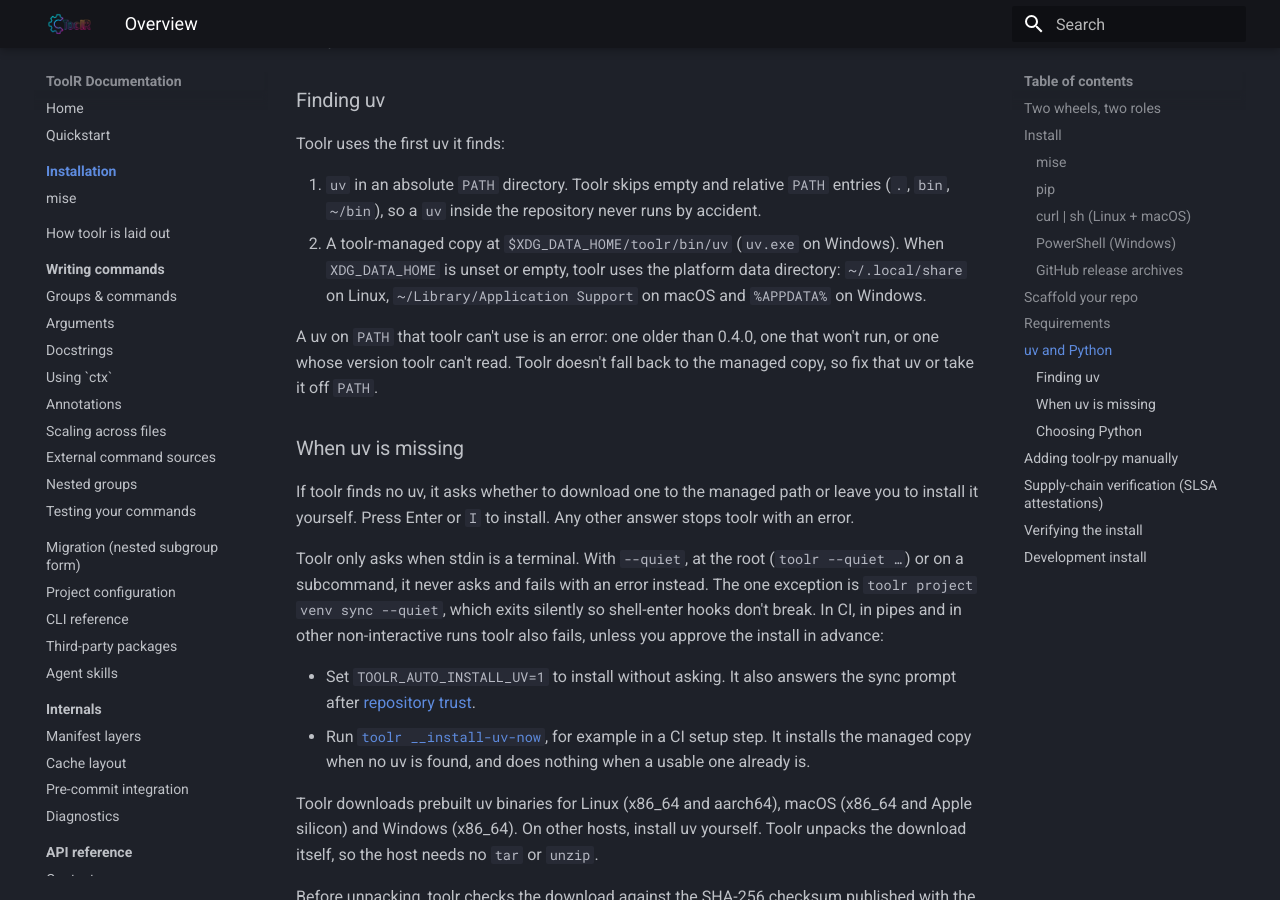
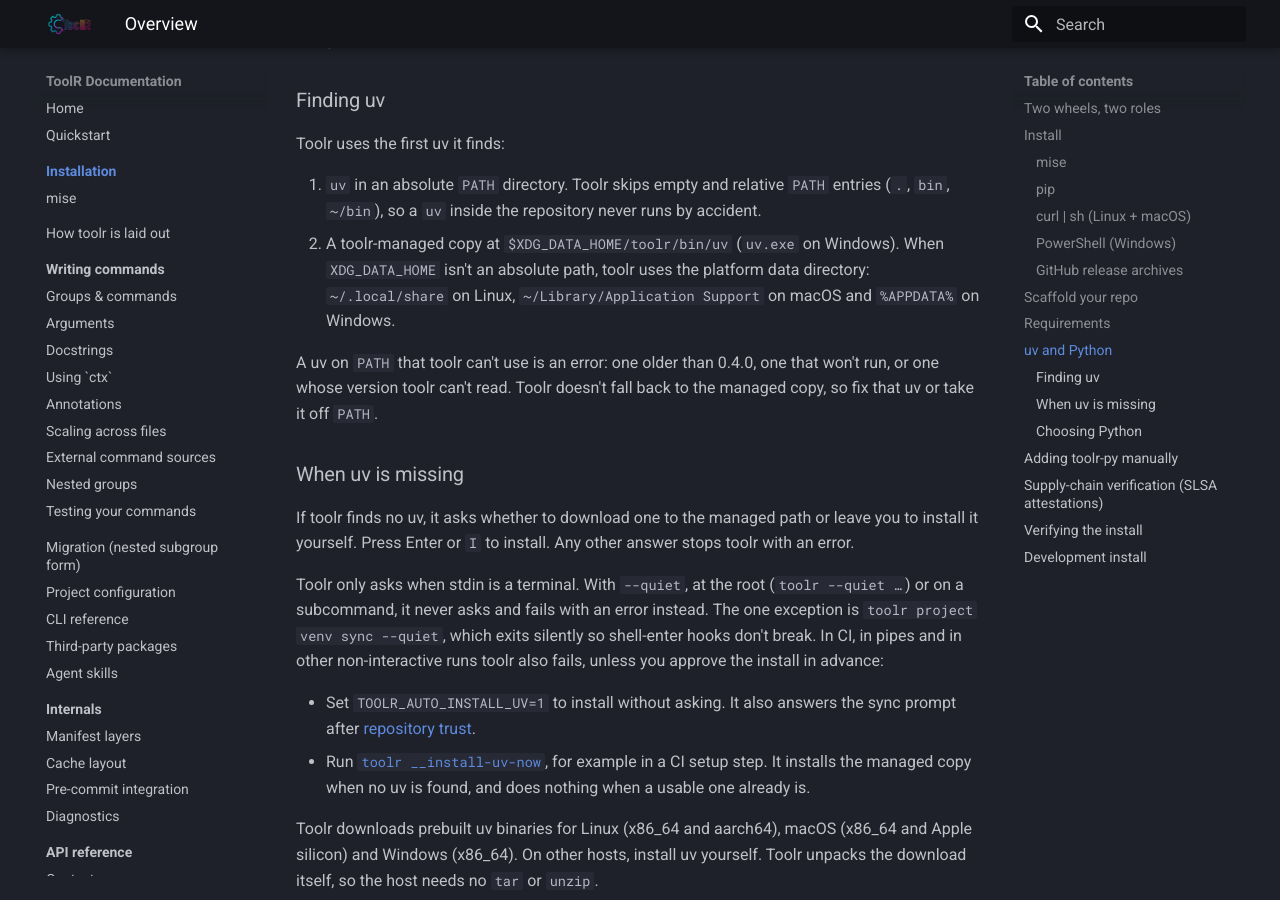
Before and after one commit to s0undt3ch/ToolR, an MkDocs documentation site: the page built from docs/installation/index.md, in a window 1280 px wide and 900 px high, scrolled down 2547 px. Built offline with MkDocs 1.6.1 and Material for MkDocs 9.7.7, drawn with Linux system fonts in a browser that asks for light colours.

Commit message:
docs: XDG dirs count only when set to an absolute path
Release-Notes: skip

```diff
--- a/docs/concepts.md
+++ b/docs/concepts.md
@@ -130,7 +130,7 @@ agreed to fails, the trust is kept and toolr exits non-zero.
 whose path no longer exists. `toolr self trusted --prune` removes those.
 Records live in toolr's state directory, not in the cache, so
 `toolr self cache prune` leaves them alone. That's
-`$XDG_STATE_HOME/toolr/trust/` when `XDG_STATE_HOME` is set and not empty,
+`$XDG_STATE_HOME/toolr/trust/` when `XDG_STATE_HOME` is an absolute path,
 otherwise the platform state directory (`~/.local/state/toolr/trust/` on
 Linux), falling back to toolr's data directory where there is none
 (`~/Library/Application Support/toolr/trust/` on macOS).
--- a/docs/installation/index.md
+++ b/docs/installation/index.md
@@ -125,7 +125,7 @@ Toolr uses the first uv it finds:
    `PATH` entries (`.`, `bin`, `~/bin`), so a `uv` inside the repository
    never runs by accident.
 2. A toolr-managed copy at `$XDG_DATA_HOME/toolr/bin/uv` (`uv.exe` on
-   Windows). When `XDG_DATA_HOME` is unset or empty, toolr uses the platform data
+   Windows). When `XDG_DATA_HOME` isn't an absolute path, toolr uses the platform data
    directory: `~/.local/share` on Linux, `~/Library/Application Support`
    on macOS and `%APPDATA%` on Windows.
 
```
